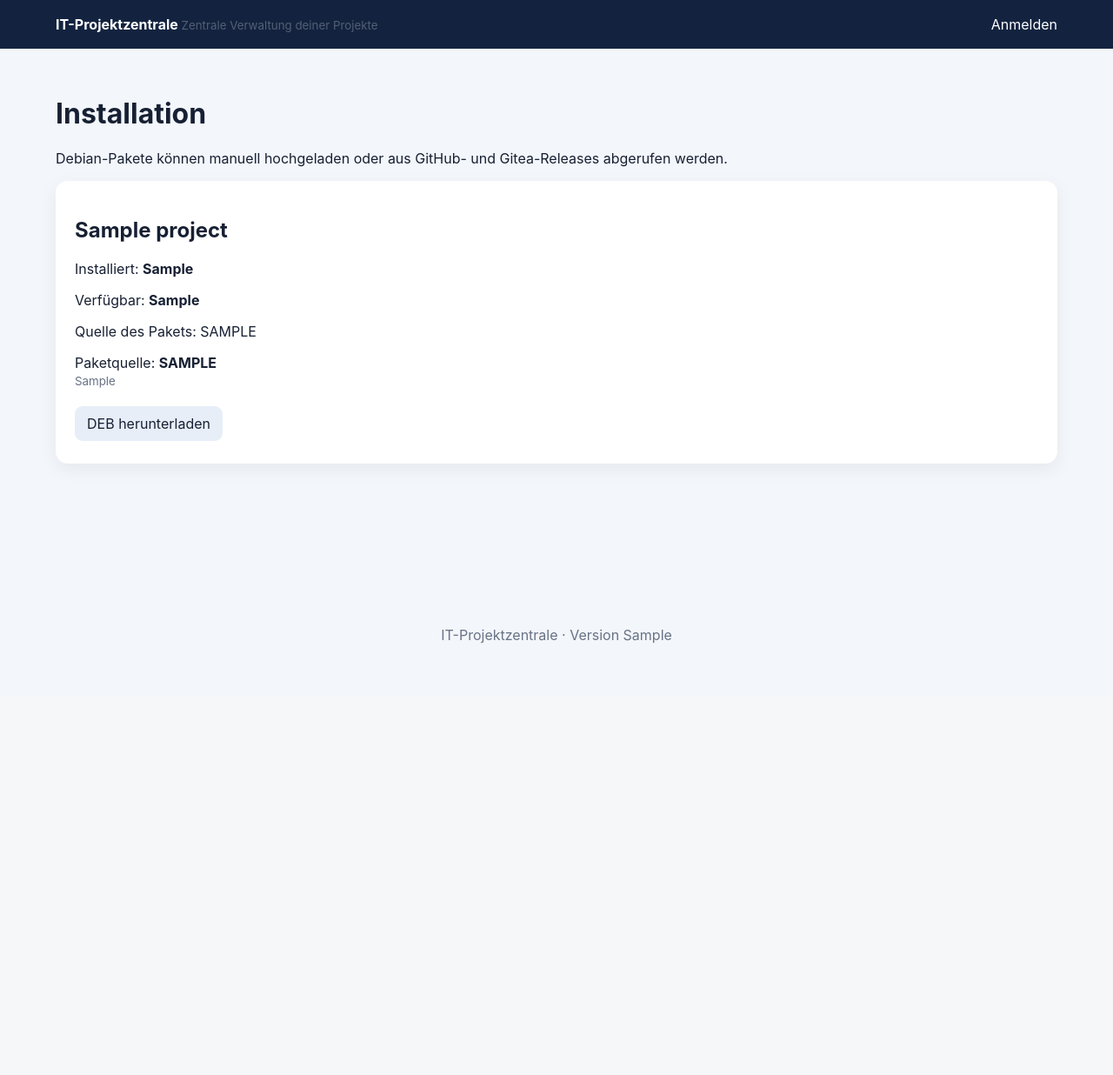
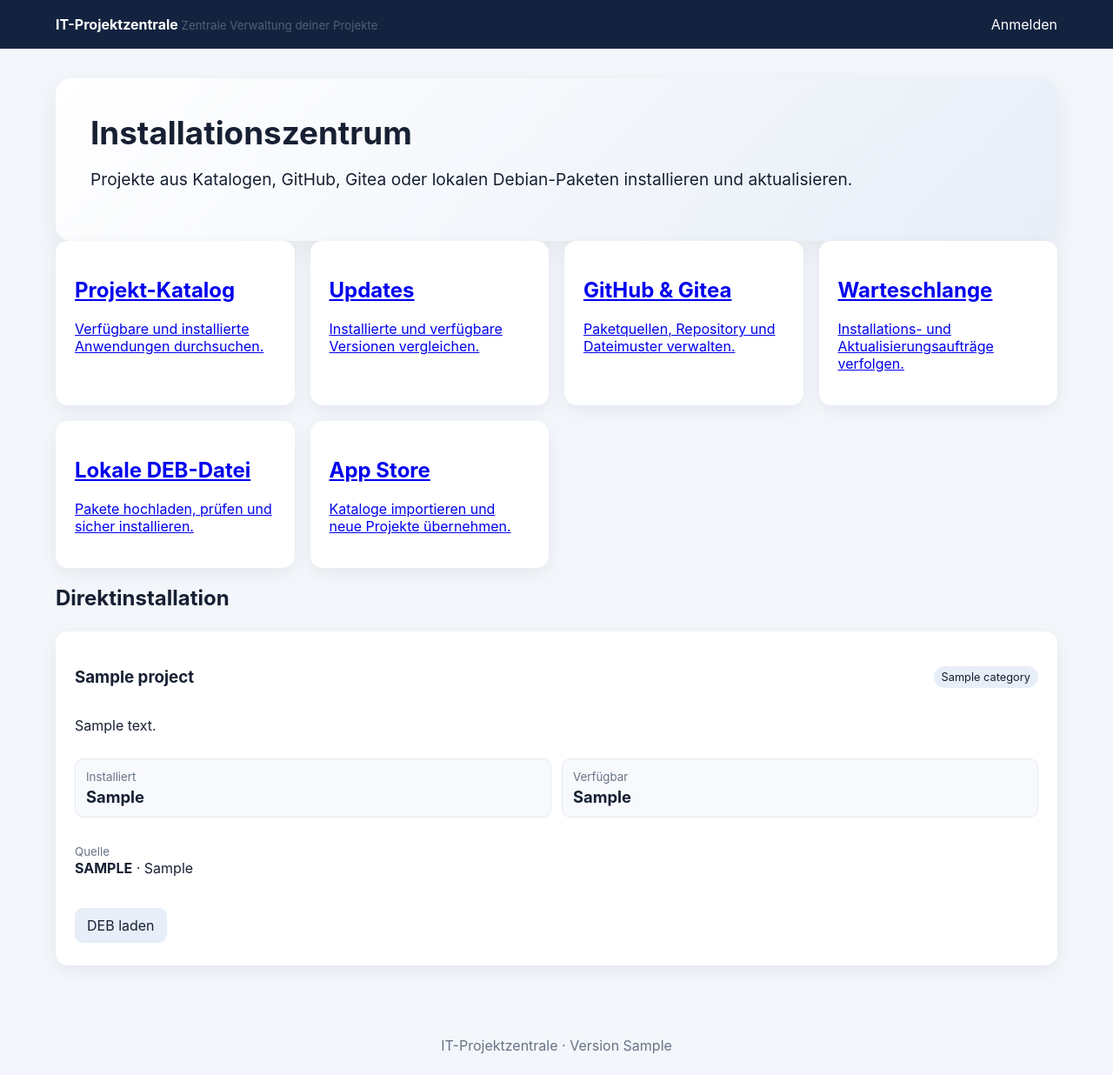
Before and after one commit to Markus4771/IT-Projektzentrale, a Python web app: template templates/installation.html in a window 1280 px wide. Shown: the whole page at 87% size. Before the commit the page ends 740 px from the top, so only its background shows below. Run offline with Jinja, Linux system fonts and the light colour scheme; the template is opened without the code that fills it: most values are stand-ins (such as "Sample title", 1, 10 or a date in 2020).

Commit message:
feat: Installationsmenü zur Zentrale ausbauen

```diff
--- a/templates/installation.html
+++ b/templates/installation.html
@@ -1,23 +1,17 @@
 {% extends 'base.html' %}{% block content %}
-<h1>Installation</h1>
-<p>Debian-Pakete können manuell hochgeladen oder aus GitHub- und Gitea-Releases abgerufen werden.</p>
-{% if message %}<div class="notice success">{{ message }}</div>{% endif %}
-{% if error %}<div class="notice error-box">{{ error }}</div>{% endif %}
-<section class="grid">
-{% for p in projects %}
-<article class="card">
-<h2>{{ p.name }}</h2>
-<p>Installiert: <b>{{ p.installed_version or 'Nein' }}</b></p>
-<p>Verfügbar: <b>{{ p.latest_version or 'Kein Paket' }}</b></p>
-{% if p.latest_source %}<p>Quelle des Pakets: {{ p.latest_source|upper }}</p>{% endif %}
-{% if p.source_provider %}<p>Paketquelle: <b>{{ p.source_provider|upper }}</b><br><small>{{ p.source_repository }}</small></p>{% endif %}
-{% if p.source_error %}<p class="error">Letzter Abruf: {{ p.source_error }}</p>{% endif %}
-{% if logged_in and p.source_provider %}<form method="post" action="/installation/{{ p.id }}/refresh"><button class="secondary">Neuestes Release abrufen</button></form>{% endif %}
-{% if p.latest_file %}
-<a class="button secondary" href="/packages/{{ p.latest_file }}">DEB herunterladen</a>
-{% if logged_in %}<form method="post" action="/installation/{{ p.id }}/install"><button>Installieren / aktualisieren</button></form>{% endif %}
-{% endif %}
-</article>
-{% endfor %}
+<section class="hero install-hero"><h1>Installationszentrum</h1><p class="lead">Projekte aus Katalogen, GitHub, Gitea oder lokalen Debian-Paketen installieren und aktualisieren.</p></section>
+{% if message %}<div class="notice success">{{ message }}</div>{% endif %}{% if error %}<div class="notice error-box">{{ error }}</div>{% endif %}
+<section class="install-nav grid">
+<a class="card install-nav-card" href="/installation/catalog"><h2>Projekt-Katalog</h2><p>Verfügbare und installierte Anwendungen durchsuchen.</p></a>
+<a class="card install-nav-card" href="/installation/updates"><h2>Updates</h2><p>Installierte und verfügbare Versionen vergleichen.</p></a>
+<a class="card install-nav-card" href="/installation/sources"><h2>GitHub & Gitea</h2><p>Paketquellen, Repository und Dateimuster verwalten.</p></a>
+<a class="card install-nav-card" href="/installation/queue"><h2>Warteschlange</h2><p>Installations- und Aktualisierungsaufträge verfolgen.</p></a>
+<a class="card install-nav-card" href="/software-center"><h2>Lokale DEB-Datei</h2><p>Pakete hochladen, prüfen und sicher installieren.</p></a>
+<a class="card install-nav-card" href="/app-store"><h2>App Store</h2><p>Kataloge importieren und neue Projekte übernehmen.</p></a>
 </section>
-{% endblock %}
+<h2>Direktinstallation</h2><section class="software-grid">
+{% for p in projects %}<article class="card software-card"><div class="tile-head"><h3>{{ p.name }}</h3><span class="badge">{{ p.category or 'Allgemein' }}</span></div>
+<p>{{ p.description or 'Keine Beschreibung vorhanden.' }}</p><div class="software-versions"><div><small>Installiert</small><strong>{{ p.installed_version or 'Nein' }}</strong></div><div><small>Verfügbar</small><strong>{{ p.latest_version or 'Kein Paket' }}</strong></div></div>
+{% if p.source_provider %}<p><small>Quelle</small><br><b>{{ p.source_provider|upper }}</b> · {{ p.source_repository }}</p>{% endif %}{% if p.source_error %}<p class="error">{{ p.source_error }}</p>{% endif %}
+<div class="actions">{% if logged_in and p.source_provider %}<form method="post" action="/installation/{{ p.id }}/refresh"><button class="secondary">Release prüfen</button></form>{% endif %}{% if p.latest_file %}<a class="button secondary" href="/packages/{{ p.latest_file }}">DEB laden</a>{% if logged_in %}<form method="post" action="/installation/{{ p.id }}/install"><button>Installieren</button></form>{% endif %}{% endif %}</div></article>{% else %}<div class="empty">Noch keine Projekte vorhanden. Über den App Store oder ein Manifest können Projekte übernommen werden.</div>{% endfor %}
+</section>{% endblock %}
```
